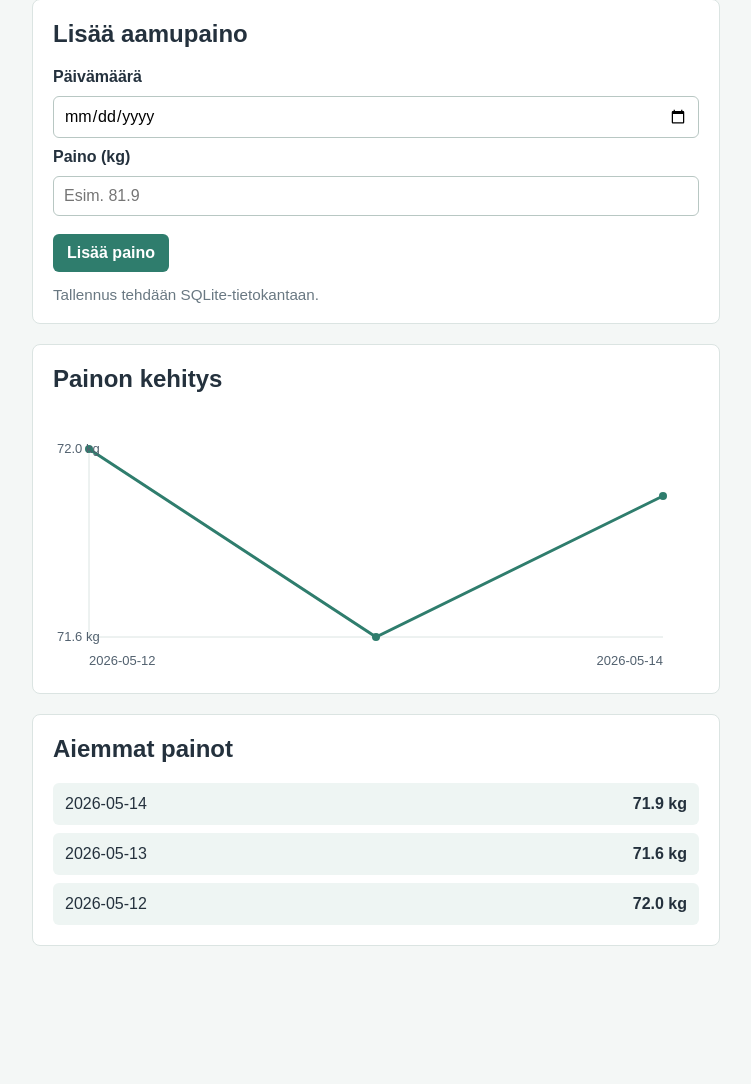
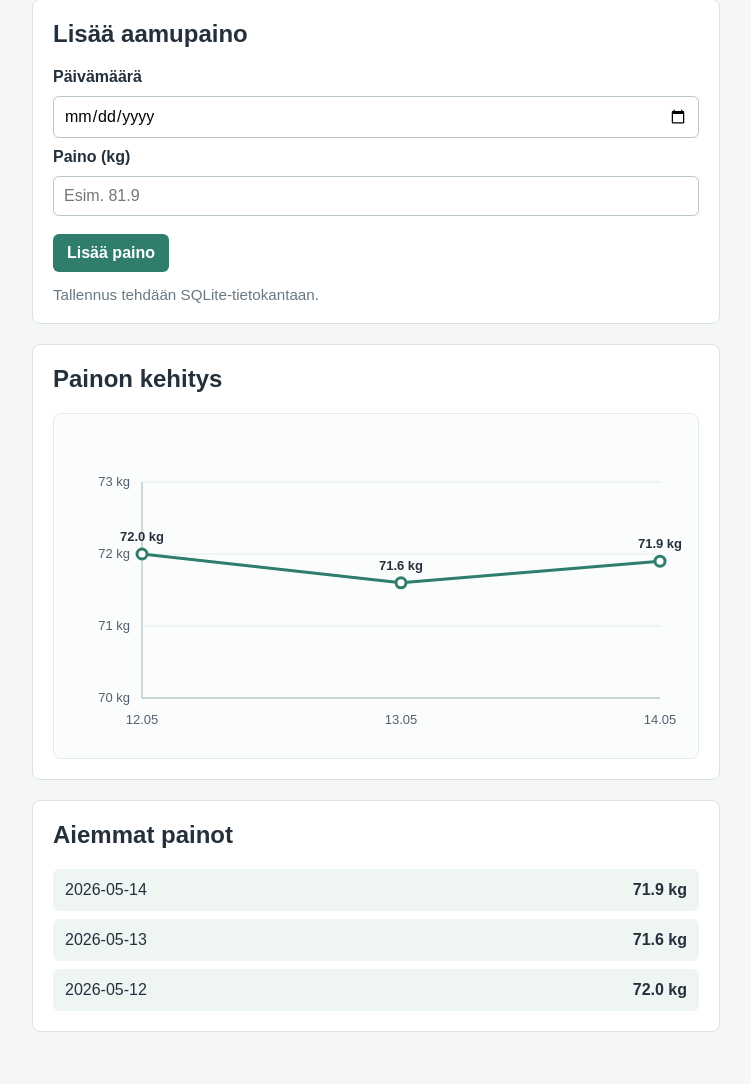
Before and after one commit to akikleemola/Aamupainot, a Flask app: page / in a window 1280 px wide. Shown: the part 175-1259 px from the top of the page, without its empty margins (264-1015 px from the left). Before the commit the page ends 1121 px from the top, so only its background shows below. Run offline with Flask 3, Linux system fonts and the light colour scheme; a user stored in the database is signed in; data comes from the database, SQL or seed files in the repository; both versions use the stored data as it was after the commit.

Commit message:
Improved weight charts

```diff
--- a/static/style.css
+++ b/static/style.css
@@ -103,10 +103,17 @@ button:hover {
     color: #52616f;
 }
 
+.chart-wrap {
+    padding: 12px;
+    border: 1px solid #e3ebe9;
+    border-radius: 8px;
+    background: #fbfdfc;
+}
+
 .weight-chart {
     display: block;
     width: 100%;
-    height: 260px;
+    height: 320px;
 }
 
 .weight-list {
--- a/templates/index.html
+++ b/templates/index.html
@@ -33,7 +33,9 @@
         <section class="panel">
             <h2>Painon kehitys</h2>
             {% if chart_data|length >= 2 %}
+                <div class="chart-wrap">
                     <canvas id="weightChart" class="weight-chart" aria-label="Painon kehityskaavio"></canvas>
+                </div>
             {% else %}
                 <p class="note">Lisää vähintään kaksi painomerkintää, niin kehitys näkyy kaaviona.</p>
             {% endif %}
@@ -60,40 +62,73 @@
 
         if (canvas && chartData.length >= 2) {
             const context = canvas.getContext("2d");
+
+            function drawChart() {
                 const width = canvas.clientWidth;
                 const height = canvas.clientHeight;
-            const padding = 36;
+                const pixelRatio = window.devicePixelRatio || 1;
+                const padding = {
+                    top: 56,
+                    right: 26,
+                    bottom: 48,
+                    left: 76,
+                };
                 const weights = chartData.map((item) => item.weight);
                 const minWeight = Math.min(...weights);
                 const maxWeight = Math.max(...weights);
-            const range = maxWeight - minWeight || 1;
+                const chartMin = Math.floor(minWeight) - 1;
+                const chartMax = Math.ceil(maxWeight) + 1;
+                const range = chartMax - chartMin || 1;
+                const chartWidth = width - padding.left - padding.right;
+                const chartHeight = height - padding.top - padding.bottom;
+                const yAxisValues = [];
 
-            canvas.width = width * window.devicePixelRatio;
-            canvas.height = height * window.devicePixelRatio;
-            context.scale(window.devicePixelRatio, window.devicePixelRatio);
+                for (let value = chartMax; value >= chartMin; value -= 1) {
+                    yAxisValues.push(value);
+                }
+
+                canvas.width = width * pixelRatio;
+                canvas.height = height * pixelRatio;
+                context.setTransform(pixelRatio, 0, 0, pixelRatio, 0, 0);
+                context.clearRect(0, 0, width, height);
 
                 function getX(index) {
-                const chartWidth = width - padding * 2;
-                return padding + (chartWidth / (chartData.length - 1)) * index;
+                    return padding.left + (chartWidth / (chartData.length - 1)) * index;
                 }
 
                 function getY(weight) {
-                const chartHeight = height - padding * 2;
-                return padding + chartHeight - ((weight - minWeight) / range) * chartHeight;
+                    return padding.top + chartHeight - ((weight - chartMin) / range) * chartHeight;
                 }
 
-            context.clearRect(0, 0, width, height);
+                context.font = "13px Arial, sans-serif";
+                context.lineWidth = 1;
 
-            context.strokeStyle = "#dbe4e2";
-            context.lineWidth = 1;
+                yAxisValues.forEach((value) => {
+                    const y = getY(value);
+
+                    context.strokeStyle = "#e3ebe9";
                     context.beginPath();
-            context.moveTo(padding, padding);
-            context.lineTo(padding, height - padding);
-            context.lineTo(width - padding, height - padding);
+                    context.moveTo(padding.left, y);
+                    context.lineTo(width - padding.right, y);
+                    context.stroke();
+
+                    context.fillStyle = "#52616f";
+                    context.textAlign = "right";
+                    context.textBaseline = "middle";
+                    context.fillText(`${value} kg`, padding.left - 12, y);
+                });
+
+                context.strokeStyle = "#9fb8b2";
+                context.beginPath();
+                context.moveTo(padding.left, padding.top);
+                context.lineTo(padding.left, height - padding.bottom);
+                context.lineTo(width - padding.right, height - padding.bottom);
                 context.stroke();
 
                 context.strokeStyle = "#2f7d6d";
                 context.lineWidth = 3;
+                context.lineJoin = "round";
+                context.lineCap = "round";
                 context.beginPath();
 
                 chartData.forEach((item, index) => {
@@ -109,21 +144,47 @@
 
                 context.stroke();
 
-            context.fillStyle = "#2f7d6d";
                 chartData.forEach((item, index) => {
+                    const x = getX(index);
+                    const y = getY(item.weight);
+
+                    context.fillStyle = "#ffffff";
+                    context.strokeStyle = "#2f7d6d";
+                    context.lineWidth = 3;
                     context.beginPath();
-                context.arc(getX(index), getY(item.weight), 4, 0, Math.PI * 2);
+                    context.arc(x, y, 5, 0, Math.PI * 2);
                     context.fill();
+                    context.stroke();
+
+                    context.fillStyle = "#24313d";
+                    context.font = "bold 13px Arial, sans-serif";
+                    context.textAlign = "center";
+                    context.textBaseline = "bottom";
+                    context.fillText(`${item.weight.toFixed(1)} kg`, x, Math.max(y - 10, 18));
                 });
 
                 context.fillStyle = "#52616f";
                 context.font = "13px Arial, sans-serif";
-            context.textAlign = "left";
-            context.fillText(`${maxWeight.toFixed(1)} kg`, 4, padding + 4);
-            context.fillText(`${minWeight.toFixed(1)} kg`, 4, height - padding + 4);
-            context.fillText(chartData[0].date, padding, height - 8);
-            context.textAlign = "right";
-            context.fillText(chartData[chartData.length - 1].date, width - padding, height - 8);
+                context.textBaseline = "top";
+
+                chartData.forEach((item, index) => {
+                    if (chartData.length > 6 && index % Math.ceil(chartData.length / 6) !== 0 && index !== chartData.length - 1) {
+                        return;
+                    }
+
+                    const x = getX(index);
+                    context.textAlign = "center";
+                    context.fillText(formatDate(item.date), x, height - padding.bottom + 16);
+                });
+            }
+
+            function formatDate(dateText) {
+                const parts = dateText.split("-");
+                return `${parts[2]}.${parts[1]}`;
+            }
+
+            drawChart();
+            window.addEventListener("resize", drawChart);
         }
     </script>
 </body>
```
Also changed, not shown: aamupainot.db. Lines whose indentation alone changed are shown as unchanged.
